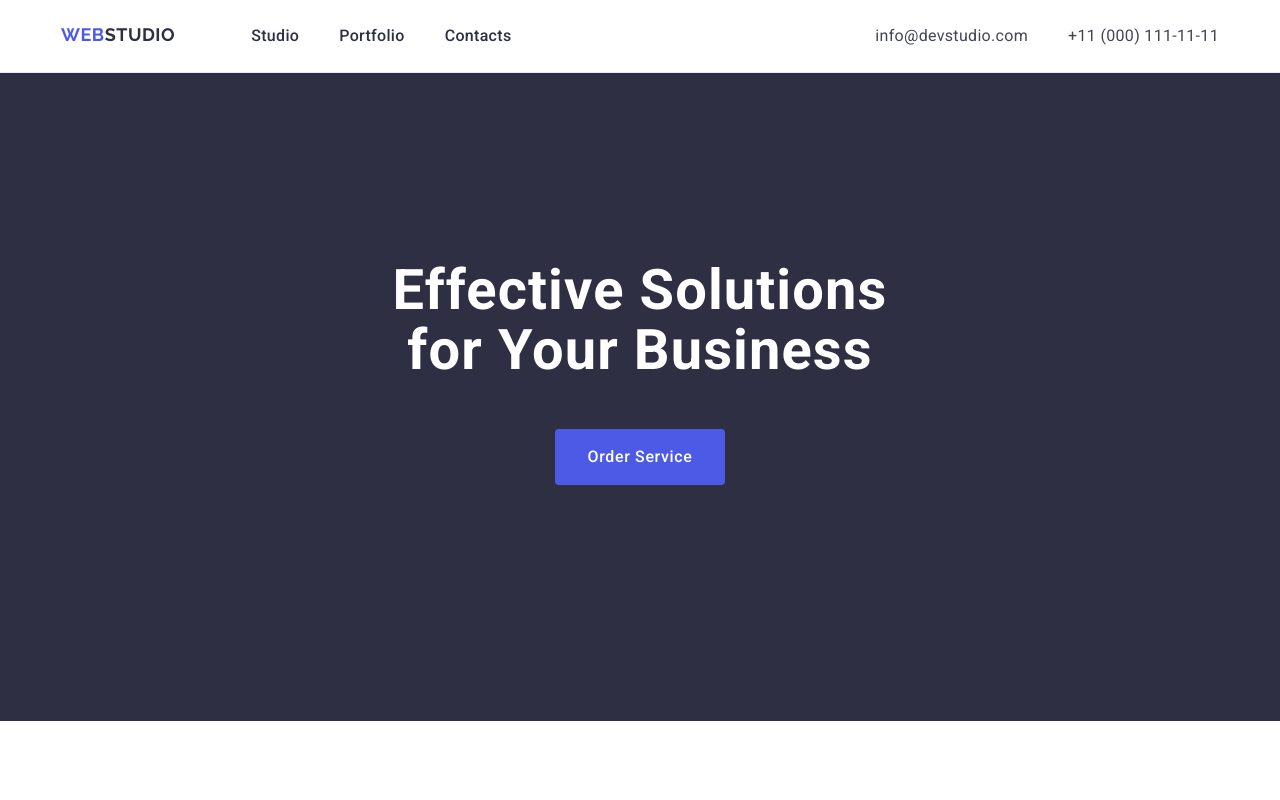
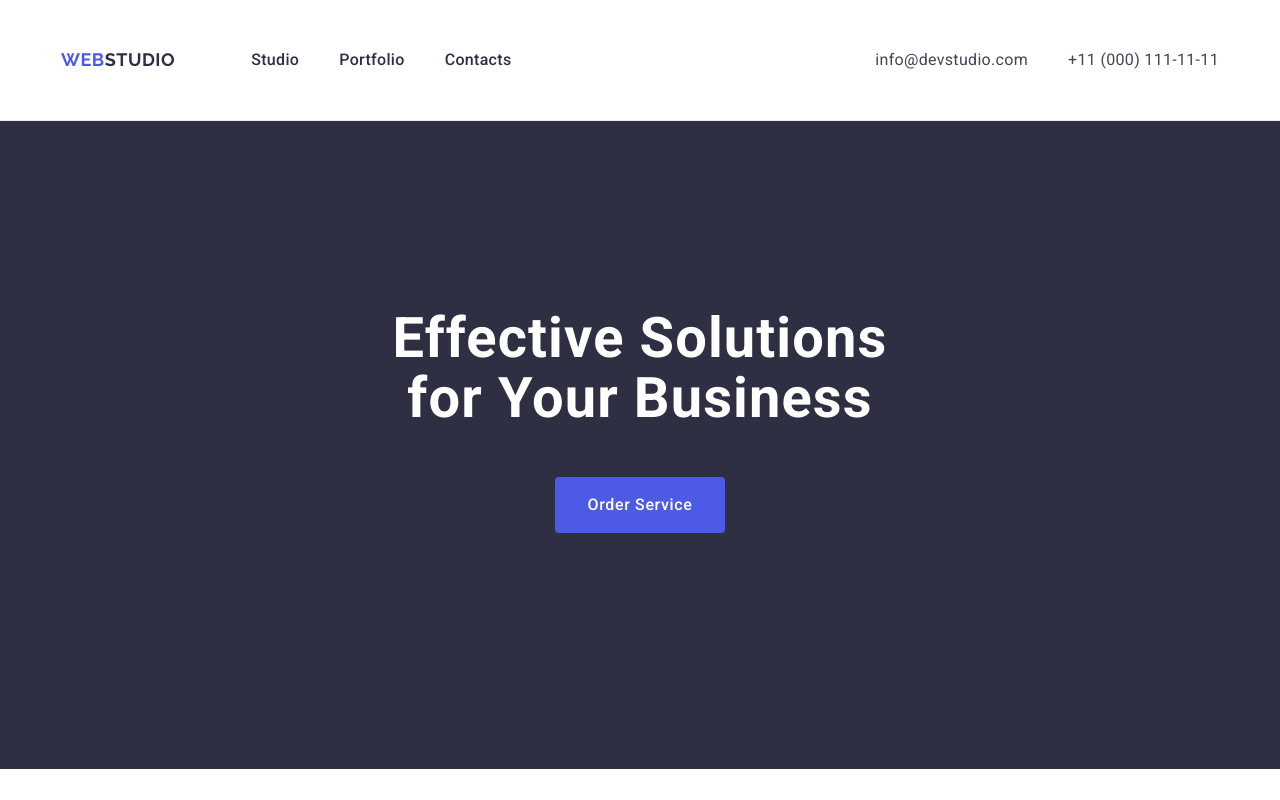
Before and after one commit to Thursday94/goit-markup-hw-03, a plain HTML site: page index.html in a window 1280 px wide. Shown: the top 800 px of the page. Drawn offline with nearby package versions, Linux system fonts and the light colour scheme.

Commit message:
fix styles.css

```diff
--- a/css/styles.css
+++ b/css/styles.css
@@ -31,15 +31,13 @@ address {
 
 .container {
     width: 1158px;
-    padding-left: 15px;
-    padding-right: 15px;
     margin: 0 auto;
+    padding: 0 15px;
 }
 
 .header {
     border-bottom: 1px solid #e7e9fc;
     margin: 0 auto;
-    padding: 0 15px 0 15px;
 }
 
 .header .container {
@@ -50,10 +48,7 @@ address {
 
 .header-nav {
     display: flex;
-}
-
-.header-logo {
-    margin-right: 76px;
+    align-items: center;
 }
 
 .header-logo-web {
@@ -64,6 +59,7 @@ address {
     letter-spacing: 0.03em;
     text-transform: uppercase;
     color: #4d5ae5;
+    margin-right: 76px
 }
 
 .header-logo-studio {
@@ -79,6 +75,7 @@ address {
 .header-nav-list {
     display: flex;
     gap: 40px;
+    padding: 24px 0
 }
 
 .header-nav-link {
@@ -232,6 +229,7 @@ address {
 
 .team-item {
     background-color: #FFFFFF;
+    width: calc((100% - 72px) / 4);
 }
 
 .team-item-image {
@@ -330,7 +328,6 @@ address {
     text-transform: uppercase;
     color: #4d5ae5;
     display: inline-block;
-    margin-bottom: 16px;
 }
 
 .footer-logo-studio {
@@ -342,6 +339,7 @@ address {
     text-transform: uppercase;
     color: #f4f4fd;
     display: inline-block;
+    margin-bottom: 16px;
 }
 
 .footer-text {
@@ -350,6 +348,4 @@ address {
     letter-spacing: 0.02em;
     color: #f4f4fd;
     max-width: 264px;
-    padding-top: 16px;
-}
 /*===================================================*/
```
